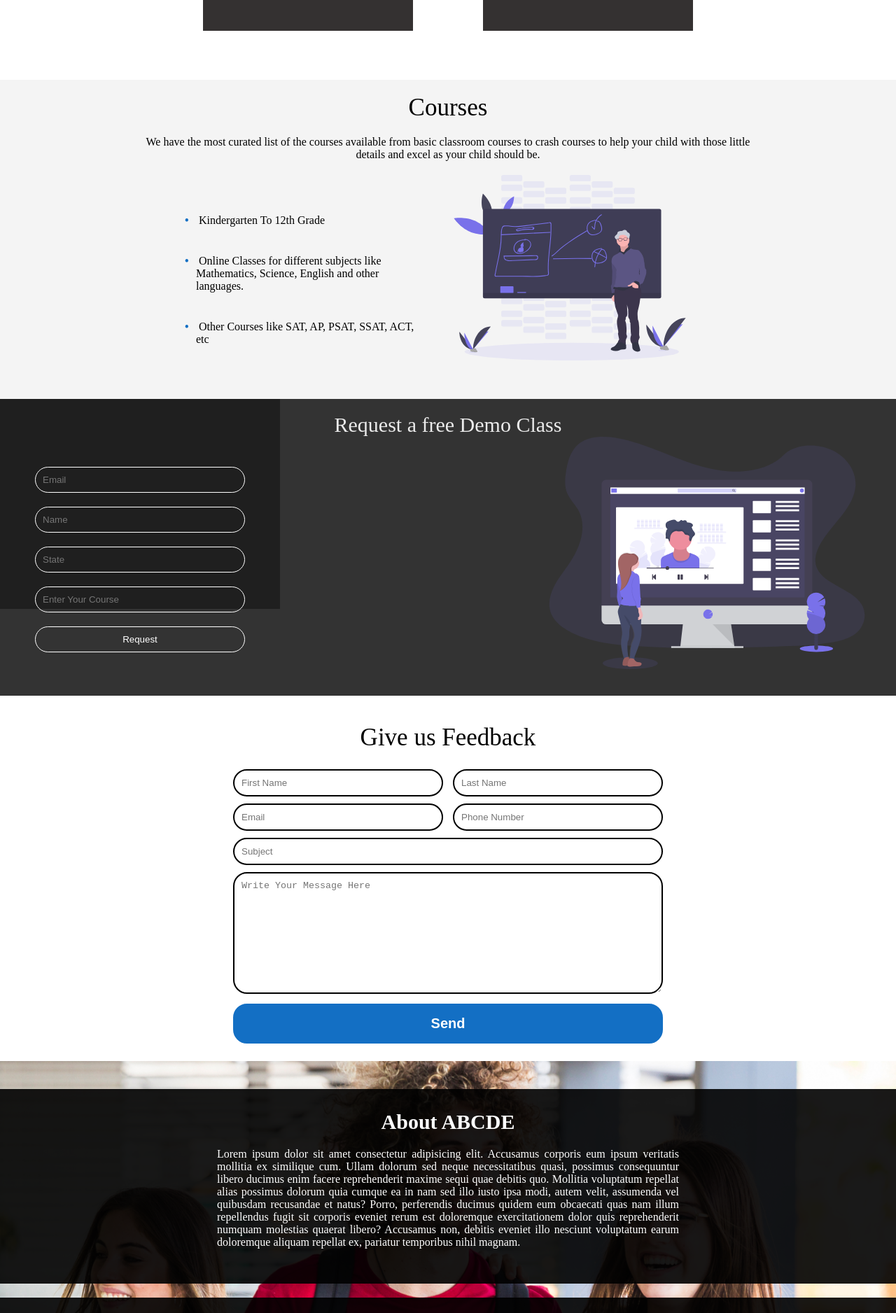
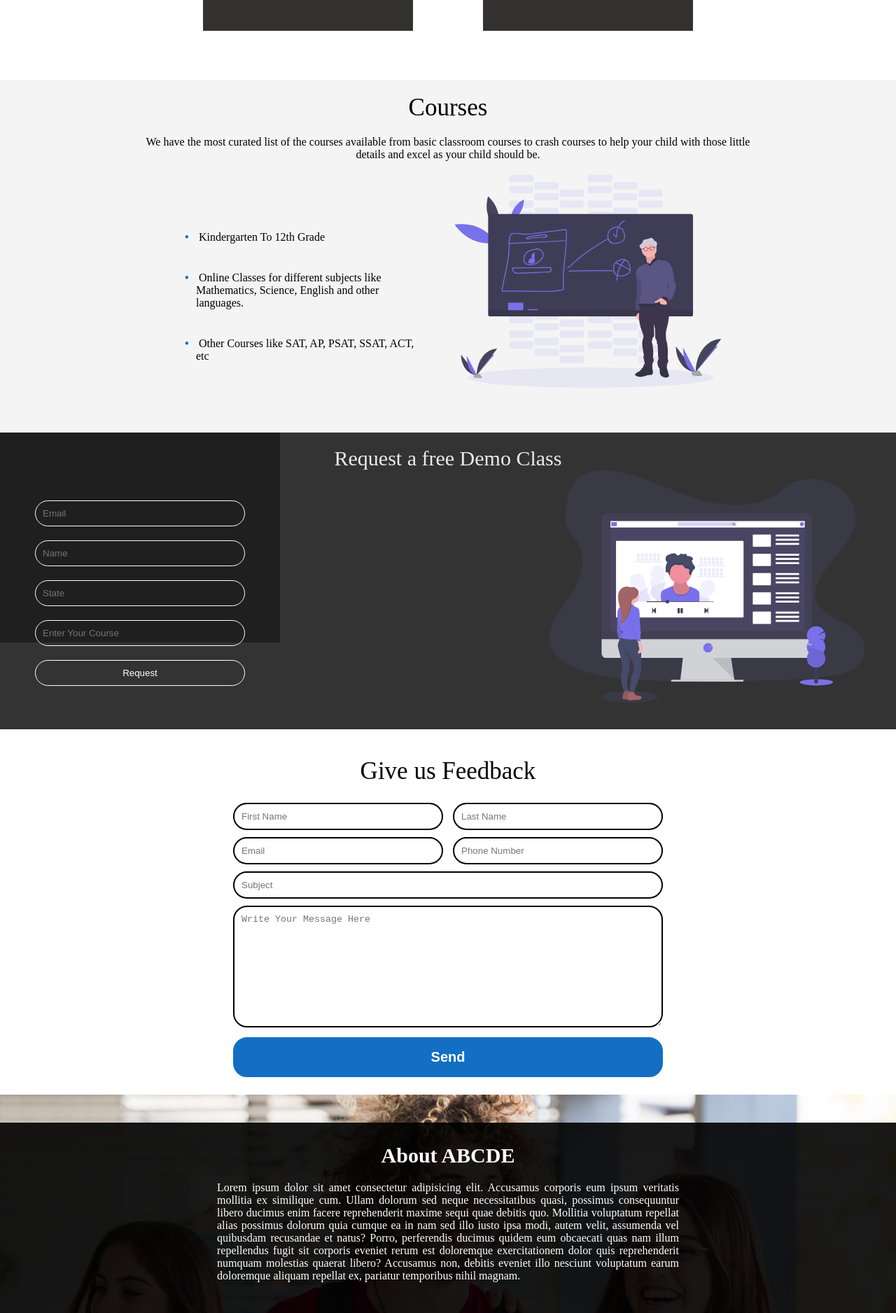
Before and after one commit to joshiCoding/abcde, a Jekyll site: the page built from index.markdown, in a window 1280 px wide. Shown: the part 1136-3012 px from the top of the page at 70% size. Built offline with Jekyll 4.4.1, drawn with Linux system fonts in a browser that asks for light colours; comment, search, counter and statistics services are not loaded.

Commit message:
adjusted alignment of illustration

```diff
--- a/assets/css/main.scss
+++ b/assets/css/main.scss
@@ -286,7 +286,9 @@ header{
 
         &-illustration{
             width:400px;
-            height:300px;
+            img{
+                width:100%;
+            }
 
         }
     }
```
